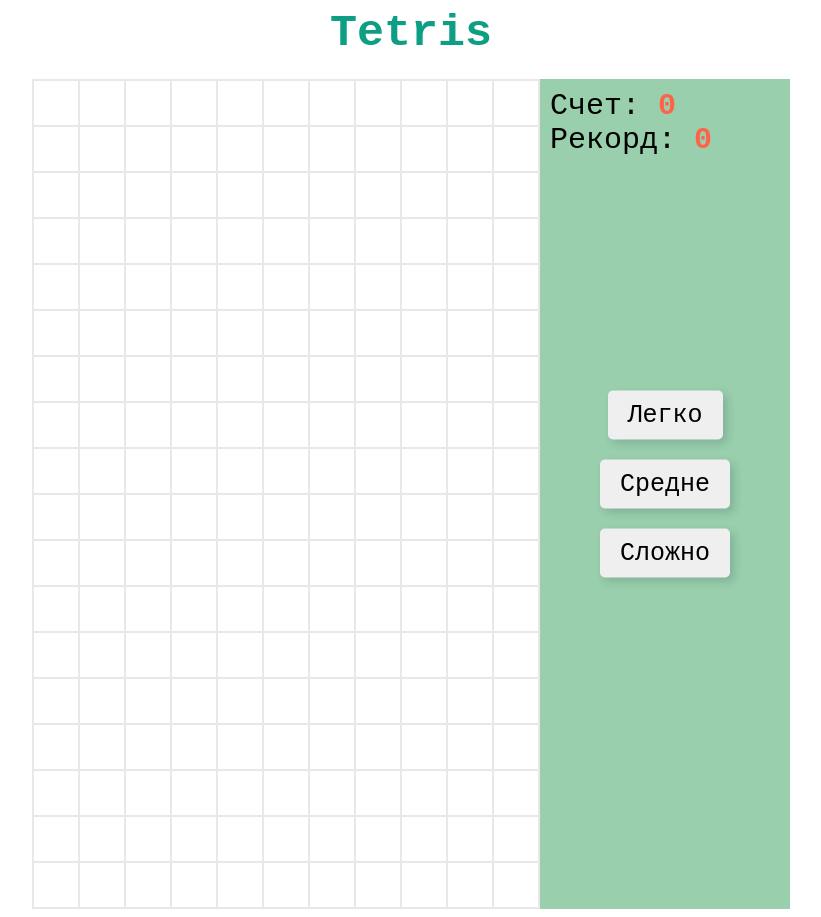
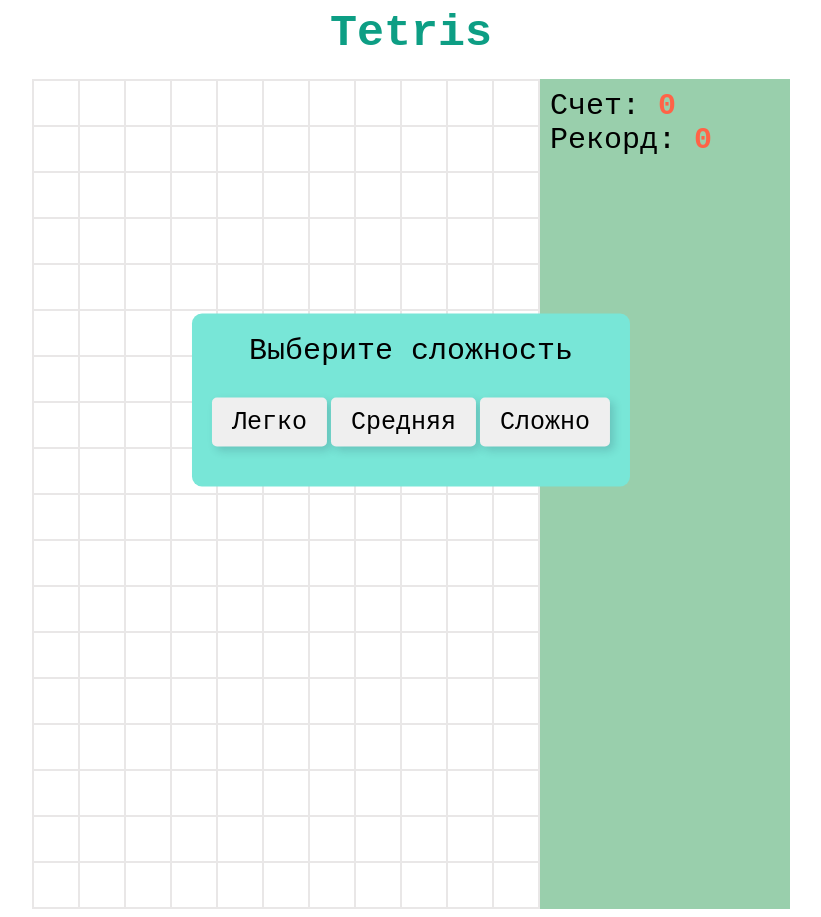
Before and after one commit to kaplunovdev/tetris, a plain HTML site: page index.html in a window 1280 px wide. Shown: the whole page, without its empty margins (229-1050 px from the left). Drawn offline with Linux system fonts and the light colour scheme.

Commit message:
Fix bugs and popup

```diff
--- a/css/main.css
+++ b/css/main.css
@@ -34,16 +34,24 @@
 .cell_bg {
     background: #13cfb5;
 }
-.info__start {
-
+.start {
+    background: #78e6d7;
+    padding: 20px;
+    border-radius: 10px;
     position: absolute;
     text-align: center;
     left: 50%;
     top: 50%;
     transform: translate(-50%,-50%);
+    z-index: 1;
 
 }
-.info__start button{
+.start p{
+    font-size: 30px;
+    font-family: monospace;
+    margin: 0 0 30px;
+}
+.start button{
     padding: 10px 20px;
     font-size: 25px;
     font-family: monospace;
@@ -54,7 +62,7 @@
     margin-bottom: 20px;
 
 }
-.info__start button:hover{
+.start button:hover{
     box-shadow: none;
 }
 .info__count{
--- a/index.html
+++ b/index.html
@@ -25,17 +25,15 @@
                 </div>
 
             </div>
-            <div class="info__start">
-                <button class="01">Легко</button>
-                <button class="02">Средне</button>
-                <button class="03">Сложно</button>
-            </div>
+
+        </div>
+        <div class="start">
+            <p>Выберите сложность</p>
+            <button class="01">Легко</button>
+            <button class="02">Средняя</button>
+            <button class="03">Сложно</button>
         </div>
     </div>
-
-
-
-
 
     <script src="/js/app.js"></script>
 </body>
--- a/js/app.js
+++ b/js/app.js
@@ -1,13 +1,10 @@
-let start = document.querySelector('.info__start')
+let start = document.querySelector('.start')
 let time = 0;
 
 // Выбор уровня сложности
 start.addEventListener('click', function (elem) {
-    for (let key of cell) {
-        key.classList.remove('cell_bg')
-    }
+
     if (elem.target.classList.contains('01')) {
-
 
         time = 1000;
 
@@ -19,12 +16,16 @@ start.addEventListener('click', function (elem) {
         time = 300;
 
     }
-    create();
-
     //Скорость падения
     let interval = setInterval(() => {
         move();
     }, time);
+
+    start.style.display = 'none';
+
+    create();
+
+
 
 })
 
@@ -48,6 +49,7 @@ for (let y = 18; y > 0; y--) {
     }
 }
 
+//Начальные координаты падения
 let x = 5, y = 15;
 
 
@@ -312,10 +314,10 @@ let figureBody = 0;
 let rotate = 1;
 
 function create() {
+    // Выбор случайной фигуры
     function getRandom() {
         return Math.round(Math.random() * (array.length - 1))
     }
-
 
 
     rotate = 1;
@@ -339,10 +341,6 @@ let score = 0;
 let record = 0;
 (localStorage.record) ? document.querySelector('.info__record').innerHTML = localStorage.record :
     document.querySelector('.info__record').innerHTML = 0;
-
-
-
-
 
 
 //Падение фигуры
@@ -389,11 +387,14 @@ function move() {
                     count++;
                     if (count == 11) {
                         score += 11;
-                        if (record <= score) {
+                        record = score;
+
+                        //localStorage.record = record;
+                        if (localStorage.record < score || localStorage.record === undefined) {
                             localStorage.record = score;
-                            document.querySelector('.info__record').innerHTML = localStorage.record;
                         }
 
+                        document.querySelector('.info__record').innerHTML = localStorage.record;
 
                         document.querySelector('.info__total').innerHTML = score;
                         for (let m = 1; m < 12; m++) {
@@ -419,13 +420,7 @@ function move() {
             }
 
         }
-        // for(let x=1; x<12;x++){
-        //     if(document.querySelector(`[x = "${x}"][y = "17"]`).classList.contains('complete')){
-        //         //clearInterval(interval)
-        //         alert('Конец игры');
-        //         break;
-        //     }
-        // }
+
         create();
     }
 
@@ -455,6 +450,7 @@ window.addEventListener('keydown', function (e) {
                 flag = false;
             }
         }
+
 
         if (flag) {
             for (let i = 0; i < figureBody.length; i++) {
```
